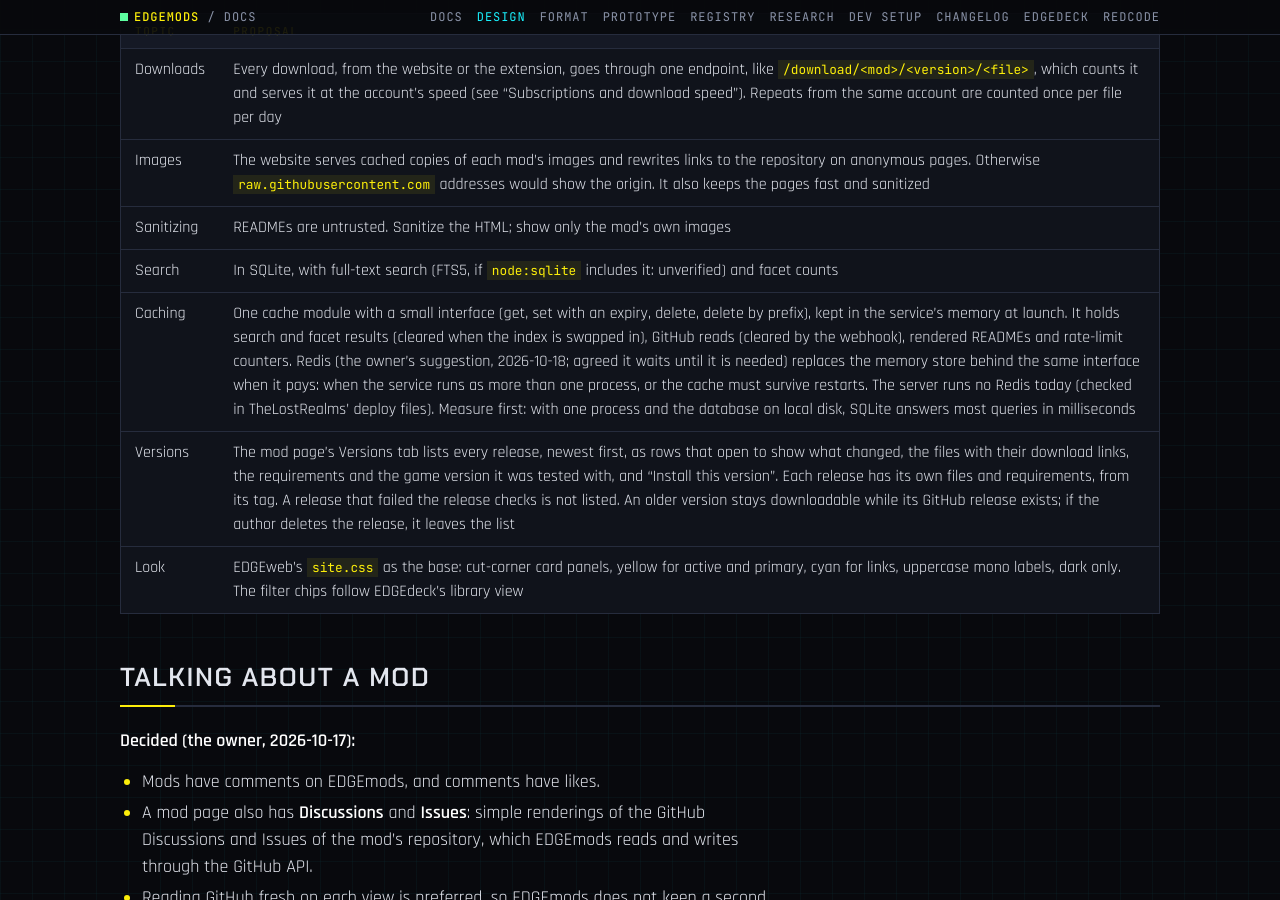
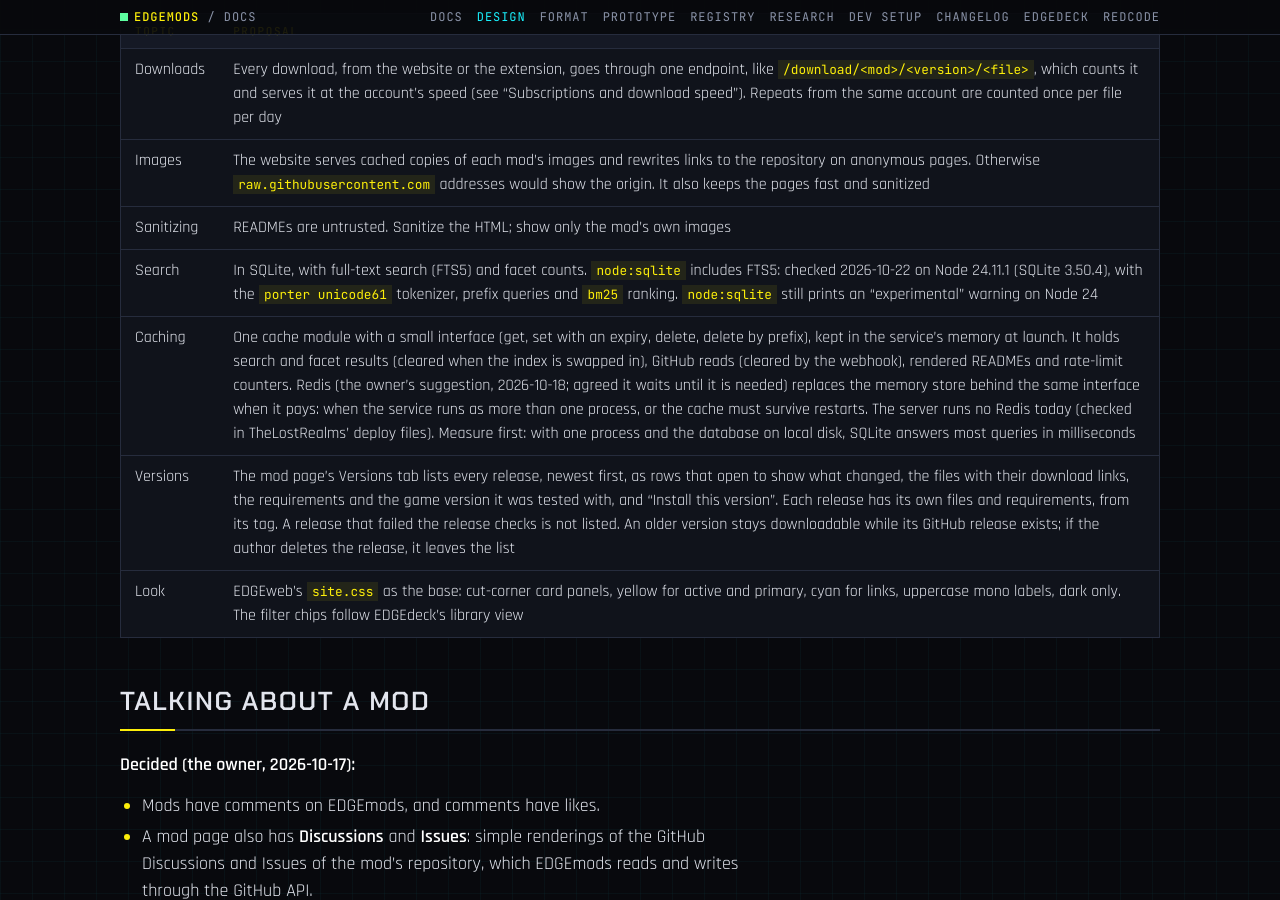
Before and after one commit to Edgemodders/EDGEmods, a Jekyll site: the page built from docs/design.md, in a window 1280 px wide and 900 px high, scrolled down 8579 px. Built offline with Jekyll 4.4.1, drawn with Linux system fonts in a browser that asks for light colours; our own code applies the rules of GitHub Pages for plain Markdown files.

Commit message:
Design: node:sqlite has FTS5, checked on Node 24.11.1
Co-Authored-By: Claude Opus 5.5 <noreply@anthropic.com>

```diff
--- a/docs/design.md
+++ b/docs/design.md
@@ -149,7 +149,7 @@ One approval is enough (proposed, from GitHub's documentation): GitHub's sign-in
 | Downloads | Every download, from the website or the extension, goes through one endpoint, like `/download/<mod>/<version>/<file>`, which counts it and serves it at the account's speed (see "Subscriptions and download speed"). Repeats from the same account are counted once per file per day |
 | Images | The website serves cached copies of each mod's images and rewrites links to the repository on anonymous pages. Otherwise `raw.githubusercontent.com` addresses would show the origin. It also keeps the pages fast and sanitized |
 | Sanitizing | READMEs are untrusted. Sanitize the HTML; show only the mod's own images |
-| Search | In SQLite, with full-text search (FTS5, if `node:sqlite` includes it: unverified) and facet counts |
+| Search | In SQLite, with full-text search (FTS5) and facet counts. `node:sqlite` includes FTS5: checked 2026-10-22 on Node 24.11.1 (SQLite 3.50.4), with the `porter unicode61` tokenizer, prefix queries and `bm25` ranking. `node:sqlite` still prints an "experimental" warning on Node 24 |
 | Caching | One cache module with a small interface (get, set with an expiry, delete, delete by prefix), kept in the service's memory at launch. It holds search and facet results (cleared when the index is swapped in), GitHub reads (cleared by the webhook), rendered READMEs and rate-limit counters. Redis (the owner's suggestion, 2026-10-18; agreed it waits until it is needed) replaces the memory store behind the same interface when it pays: when the service runs as more than one process, or the cache must survive restarts. The server runs no Redis today (checked in TheLostRealms' deploy files). Measure first: with one process and the database on local disk, SQLite answers most queries in milliseconds |
 | Versions | The mod page's Versions tab lists every release, newest first, as rows that open to show what changed, the files with their download links, the requirements and the game version it was tested with, and "Install this version". Each release has its own files and requirements, from its tag. A release that failed the release checks is not listed. An older version stays downloadable while its GitHub release exists; if the author deletes the release, it leaves the list |
 | Look | EDGEweb's `site.css` as the base: cut-corner card panels, yellow for active and primary, cyan for links, uppercase mono labels, dark only. The filter chips follow EDGEdeck's library view |
```
